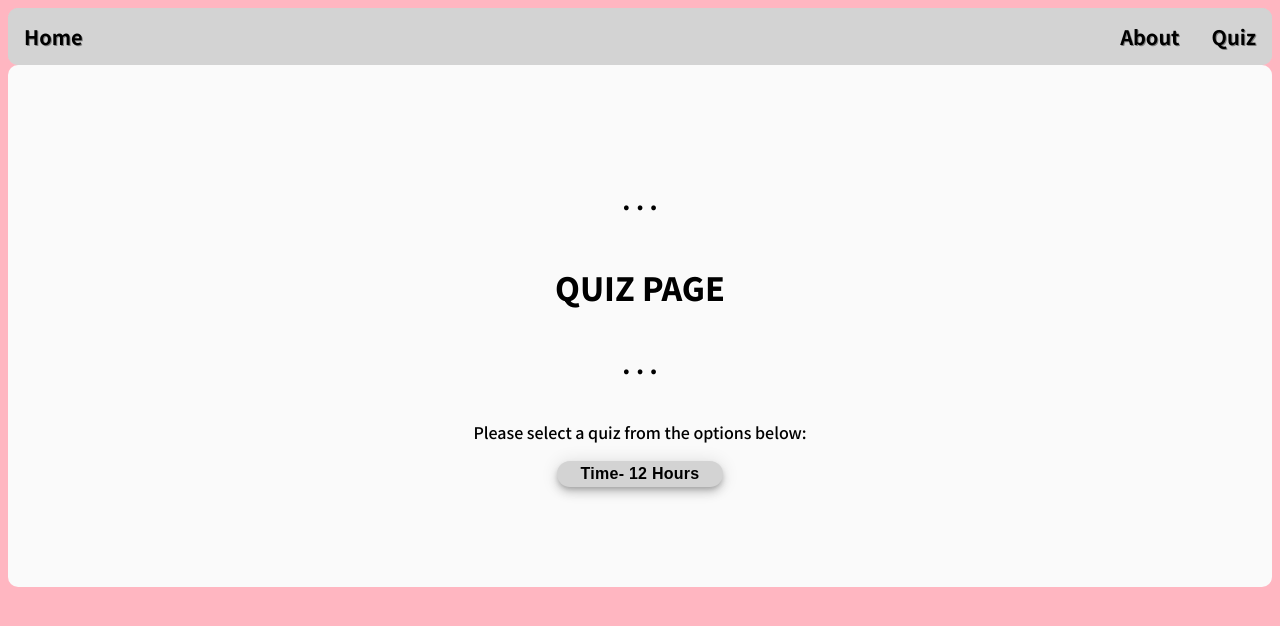
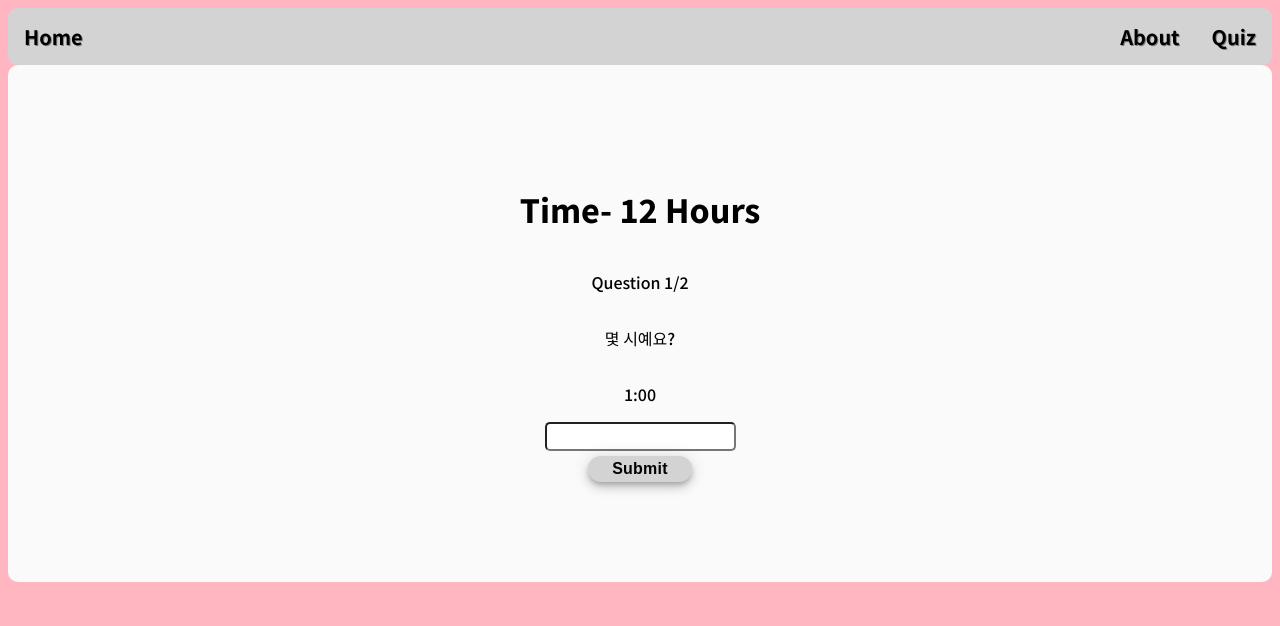
Before and after one commit to ngo500/web_quiz, a plain HTML site: page quiz.html in a window 1280 px wide. Both pictures are taken after a click on the button "Time- 12 Hours". Drawn offline with Linux system fonts and the light colour scheme.

Commit message:
Update quiz layout

```diff
--- a/quiz.html
+++ b/quiz.html
@@ -21,25 +21,27 @@
       </div>
     </nav>
 
-    <div class="content">
-      <h2>. . .</h2>
-      <h1>QUIZ PAGE</h1>
-      <h2>. . .</h2>
-
+    <div class="quizpage">
+      <div class="quizheader" id="quizheader">
+        <h1>QUIZ PAGE</h1>
+      </div>
       <div class="selection" id="selection">
         <p>Please select a quiz from the options below:</p>
       </div>
 
+      <h1 class="quizname" id="quizname"></h1>
+
       <div class="quizlist" id="quizlist">
-        <button class="timetwelvehours"
-        onClick="loadQuiz()"
+        <button class="quiztimetwelvehoursbutton"
+        onClick="loadQuiz(quiztimetwelvehoursbutton)"
         id="quiztimetwelvehoursbutton">Time- 12 Hours</button>
-        <!--- <a href="javascript:null" onClick="javascript:the_function()"">ok</a> --->
       </div>
 
-      <div class="questionnumber" id="questionnumber">NUM</div>
-      <div class="question" id="question">Q</div>
-      <div class="answerbox" id="answerbox">BOX</div>
+      <p class="questionnumber" id="questionnumber"></p>
+      <p class="nonchangingquestion" id="nonchangingquestion"></p>
+      <p class="question" id="question"></p>
+
+      <input class="answerbox" id="answerbox"></input>
       <button class ="submitbutton" click="checkAnswer()" id="submitbutton">Submit</button>
       <div class="score" id="score">SCORE</div>
 
--- a/quizscript.js
+++ b/quizscript.js
@@ -1,3 +1,51 @@
-function loadQuiz(){
+const quizTimetwelvehours = [
+  {
+    question: 'DEFAULT',
+    answer: ['DEFAULT', 'default']
+  },
+  {
+    question: '1:00',
+    answer: ['한시', '한시.', '한시예요', '한시 예요', '한시예요.', '한시 예요.']
+  },
+  {
+    question: '2:00',
+    answer: ['두시', '두시.', '두시예요', '두시 예요', '두시예요.', '두시 예요.']
+  }
+]
 
-}
+let currentQuestion = 0;
+let questionType = '';
+
+function loadQuiz(event){
+  //hide/display appropriate sections
+  document.getElementById('quizheader').style.display = 'none';
+  document.getElementById('selection').style.display = 'none';
+  document.getElementById('quizname').style.display = 'block';
+  document.getElementById('quizlist').style.display = 'none';
+  document.getElementById('questionnumber').style.display = 'block';
+  document.getElementById('question').style.display = 'block';
+  document.getElementById('answerbox').style.display = 'block';
+  document.getElementById('submitbutton').style.display = 'block';
+
+  //display quiz name at top
+  var name = document.getElementById('quizname');
+  var quizSelection = event.innerHTML;
+  name.innerHTML = quizSelection;
+
+  //get correct quiz
+  if(quizSelection == 'Time- 12 Hours'){
+    questionType = quizTimetwelvehours;
+    document.getElementById('nonchangingquestion').innerHTML = '몇 시예요?';
+    document.getElementById('nonchangingquestion').style.display = 'block';
+  }//if
+  else{}//else
+
+  //set current question number to 1
+  currentQuestion = 1;
+  document.getElementById('questionnumber').innerHTML = ("Question " + 1 + "/" + (questionType.length-1));
+
+  //set first question
+  document.getElementById('question').innerHTML = questionType[1].question;
+
+
+}//loadQuiz
--- a/style.css
+++ b/style.css
@@ -17,7 +17,7 @@ body{
   font-weight: 500;
 }
 
-.content{
+.content, .quizpage{
   display: flex;
   flex-direction: column;
   justify-content: center;
@@ -70,7 +70,8 @@ Quiz Selection/Quiz Page
   text-decoration: none;
 }
 
-.quizlist button{
+.quizpage button{
+  align-items: center;
   background-color: lightgrey;
   border-radius: 15px;
   border-style: none;
@@ -87,7 +88,15 @@ Quiz Selection/Quiz Page
   background-color:grey;
 }
 
+.quizname{
+  display:none;
+}
+
 .questionnumber{
+  display:none;
+}
+
+.nonchangingquestion{
   display:none;
 }
 
@@ -97,6 +106,9 @@ Quiz Selection/Quiz Page
 
 .answerbox{
   display:none;
+  padding: 5px;
+  border-radius: 5px;
+  margin-bottom: 5px;
 }
 
 .submitbutton{
```
